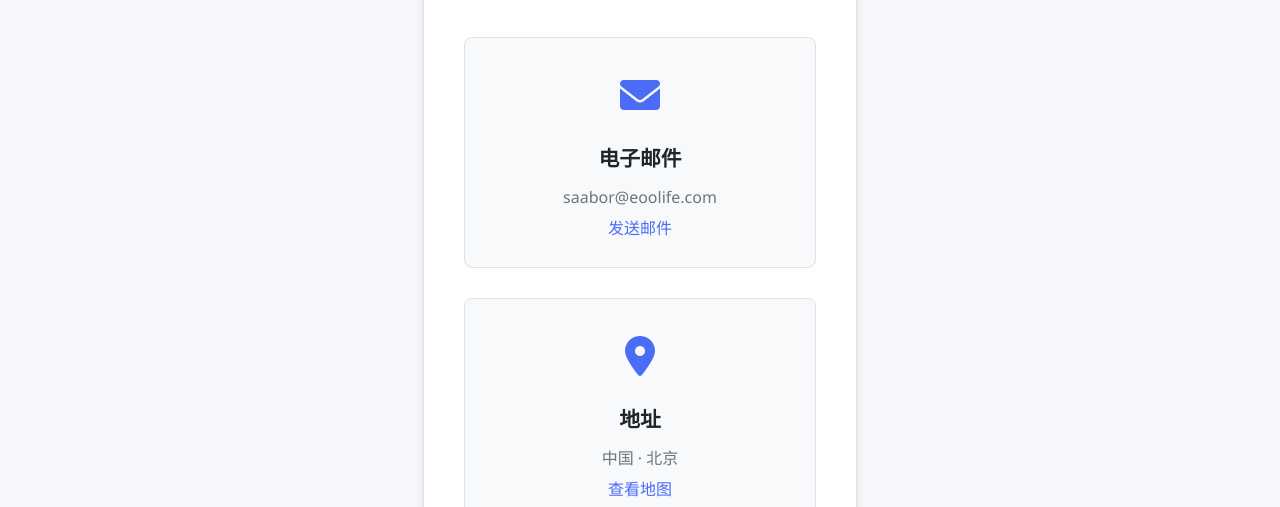
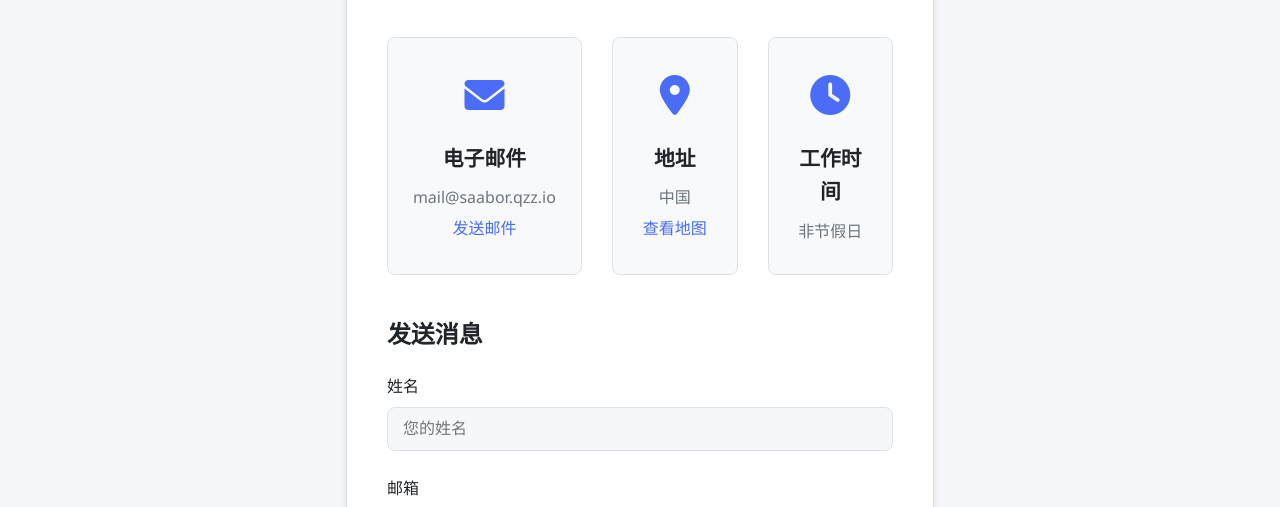
Before and after one commit to SaaBor-code/saabor, a plain HTML site: page contact.html in a window 1280 px wide. Shown: the part 283-790 px from the top of the page. Drawn offline with Linux system fonts and the light colour scheme.

Commit message:
Add files via upload

```diff
--- a/contact.css
+++ b/contact.css
@@ -249,13 +249,14 @@
         }
 
         .contact-info {
-            display: grid;
-            grid-template-columns: repeat(auto-fit, minmax(300px, 1fr));
+            display: flex;
+            justify-content: space-between;
             gap: 30px;
             margin-bottom: 40px;
         }
 
         .contact-item {
+            flex: 1;
             background-color: var(--light);
             border-radius: 8px;
             padding: 25px;
--- a/contact.html
+++ b/contact.html
@@ -66,8 +66,8 @@
                         <i class="fas fa-envelope"></i>
                     </div>
                     <h3>电子邮件</h3>
-                    <p>saabor@eoolife.com</p>
-                    <a href="mailto:saabor@eoolife.com">发送邮件</a>
+                    <p>mail@saabor.qzz.io</p>
+                    <a href="mailto:mail@saabor.qzz.io">发送邮件</a>
                 </div>
 
                 <div class="contact-item">
@@ -75,7 +75,7 @@
                         <i class="fas fa-map-marker-alt"></i>
                     </div>
                     <h3>地址</h3>
-                    <p>中国 · 北京</p>
+                    <p>中国</p>
                     <a href="#">查看地图</a>
                 </div>
 
@@ -84,8 +84,7 @@
                         <i class="fas fa-clock"></i>
                     </div>
                     <h3>工作时间</h3>
-                    <p>周一至周五 9:00-18:00</p>
-                    <p>周末及节假日休息</p>
+                    <p>非节假日</p>
                 </div>
             </div>
 
```
